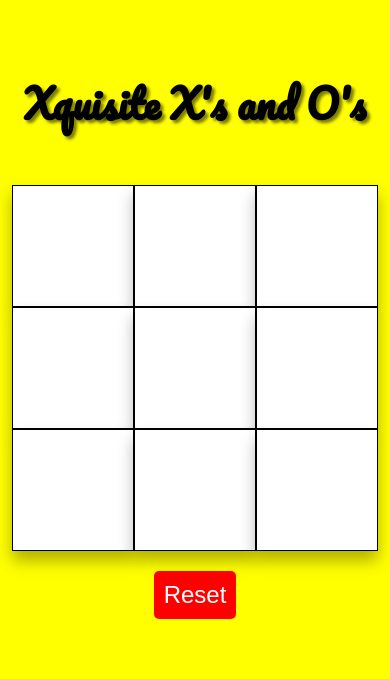
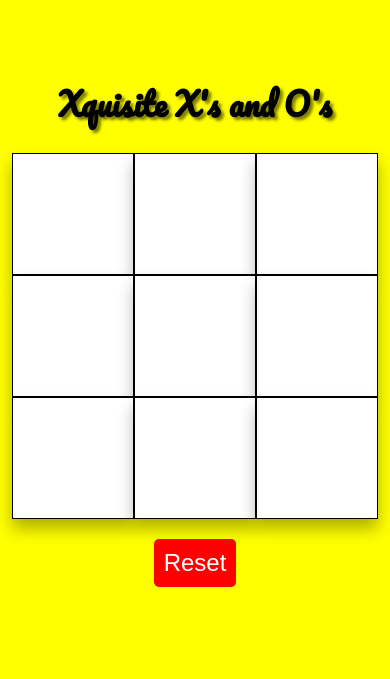
Before and after one commit to anirudhcode7/Tic-Tac-Toe, a plain HTML site: page index.html in a window 390 px wide. Drawn offline with Linux system fonts and the light colour scheme.

Commit message:
Mobile Support Trial 2: Title corrected

```diff
--- a/style.css
+++ b/style.css
@@ -81,13 +81,14 @@ body {
   }
 
   #title {
-    font-size: 2.5em; /* Increased from 2.5em */
+    font-size: 2em; /* Decreased from 2.5em to make the title fit better */
+    padding: 0 10px; /* Add some horizontal padding */
   }
 
   .cell {
     width: 120px; /* Adjust based on typical mobile sizes */
     height: 120px; /* Adjust based on typical mobile sizes */
-    font-size: 2em;
+    font-size: 2.5em;
   }
 
   #tic-tac-toe-board {
```
